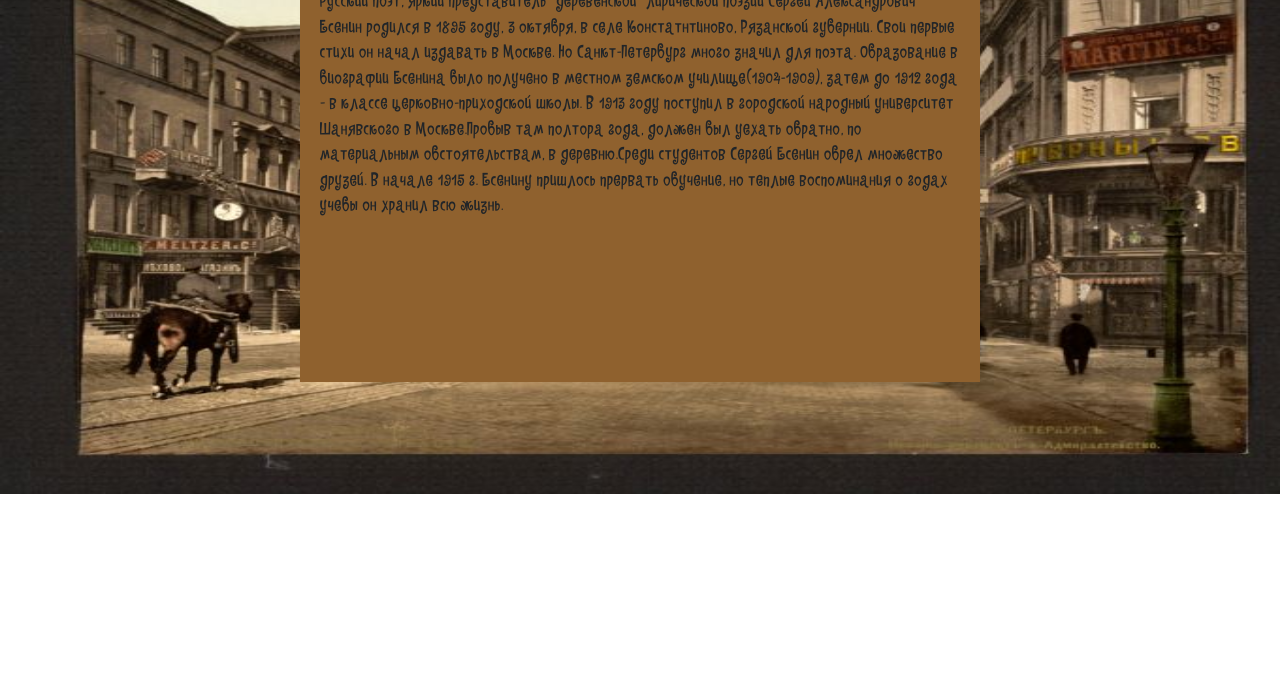
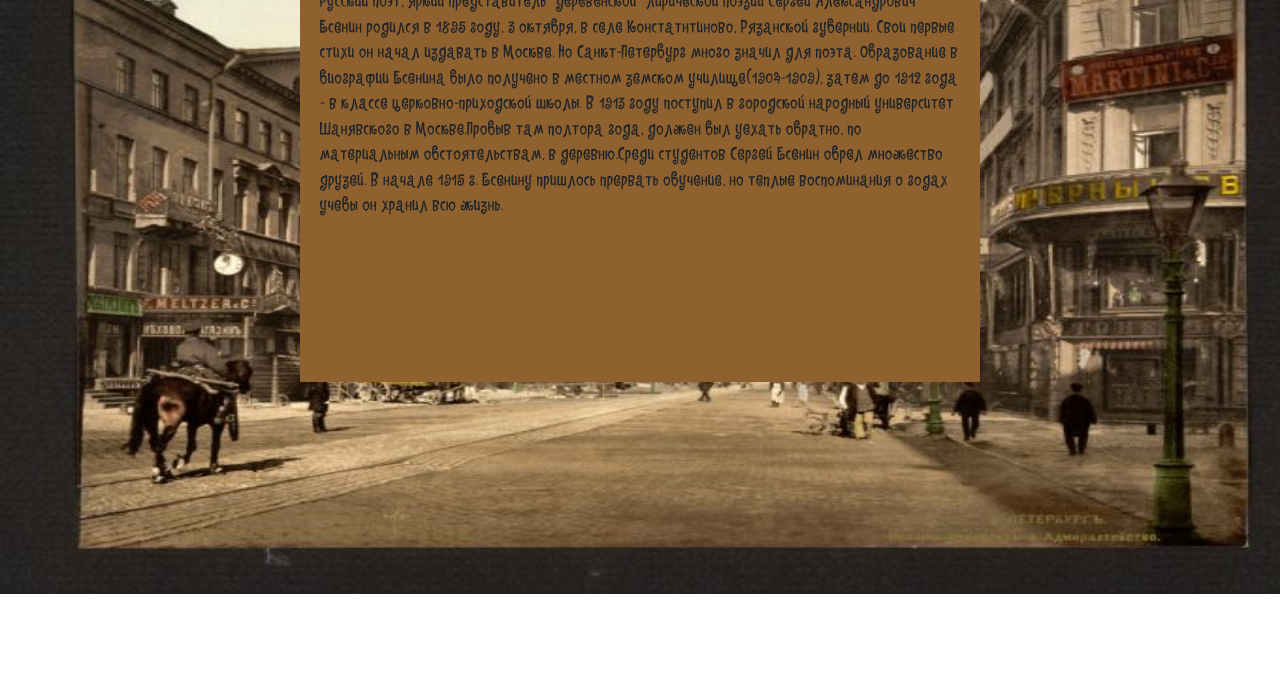
Before and after one commit to nikolayfomenko/EseninPiter2, a plain HTML site: page bio.html in a window 1280 px wide. Shown: the part 106-800 px from the top of the page. Drawn offline with nearby package versions, Linux system fonts and the light colour scheme.

Commit message:
Update bio.html

```diff
--- a/bio.html
+++ b/bio.html
@@ -19,7 +19,7 @@
   </head>
   <body>
 
-    <div style="height: 600px; background-image: url(bioimg.jpg); background-size: 100% 100%;padding-right: 300px;  padding-left: 300px;">
+    <div style="height: 700px; background-image: url(bioimg.jpg); background-size: 100% 100%;padding-right: 300px;  padding-left: 300px;">
       <a href="index.html">
         <button  type="button" class="btn  col-12" style="background: #b57936;">Назад на главную</button>
       </a>
```
